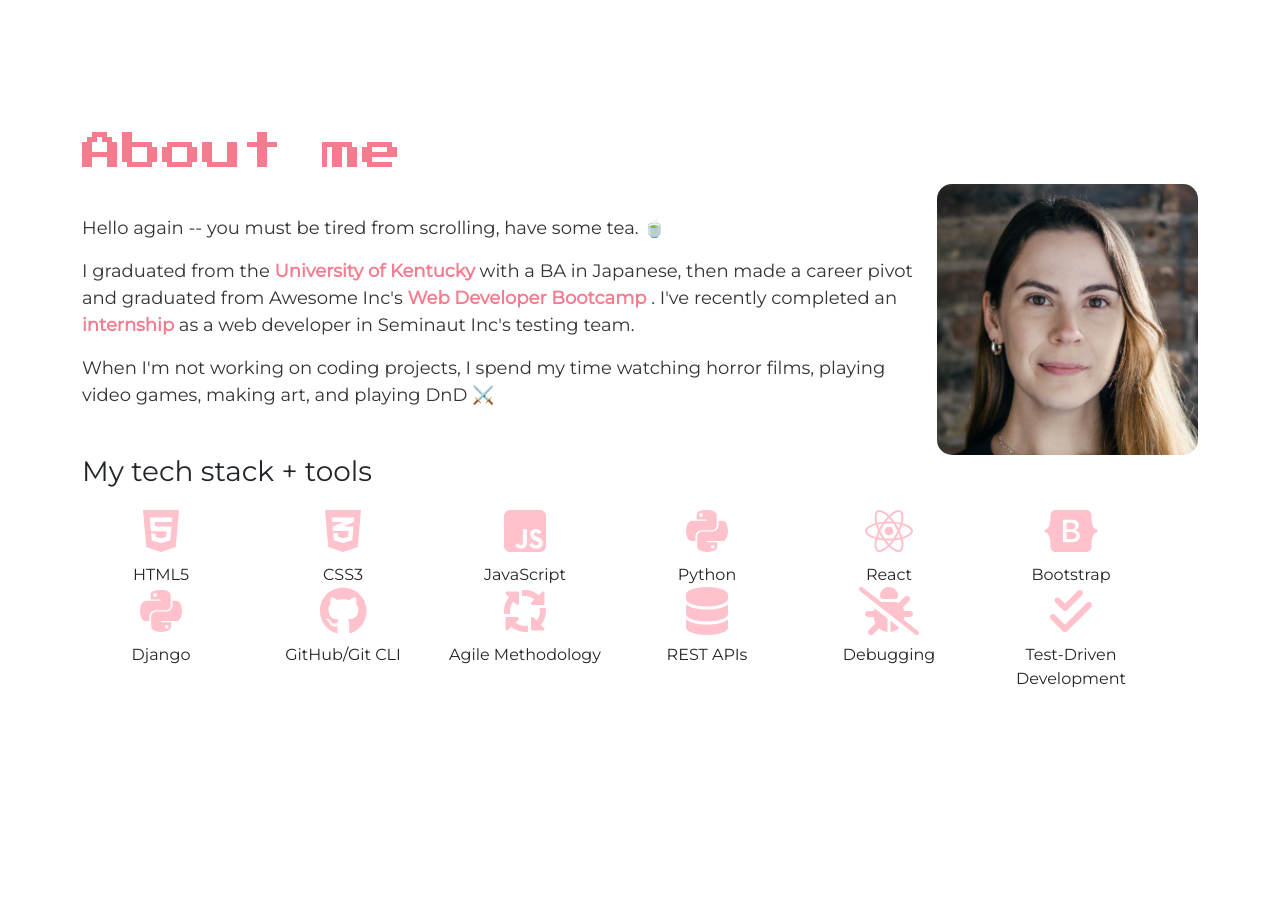
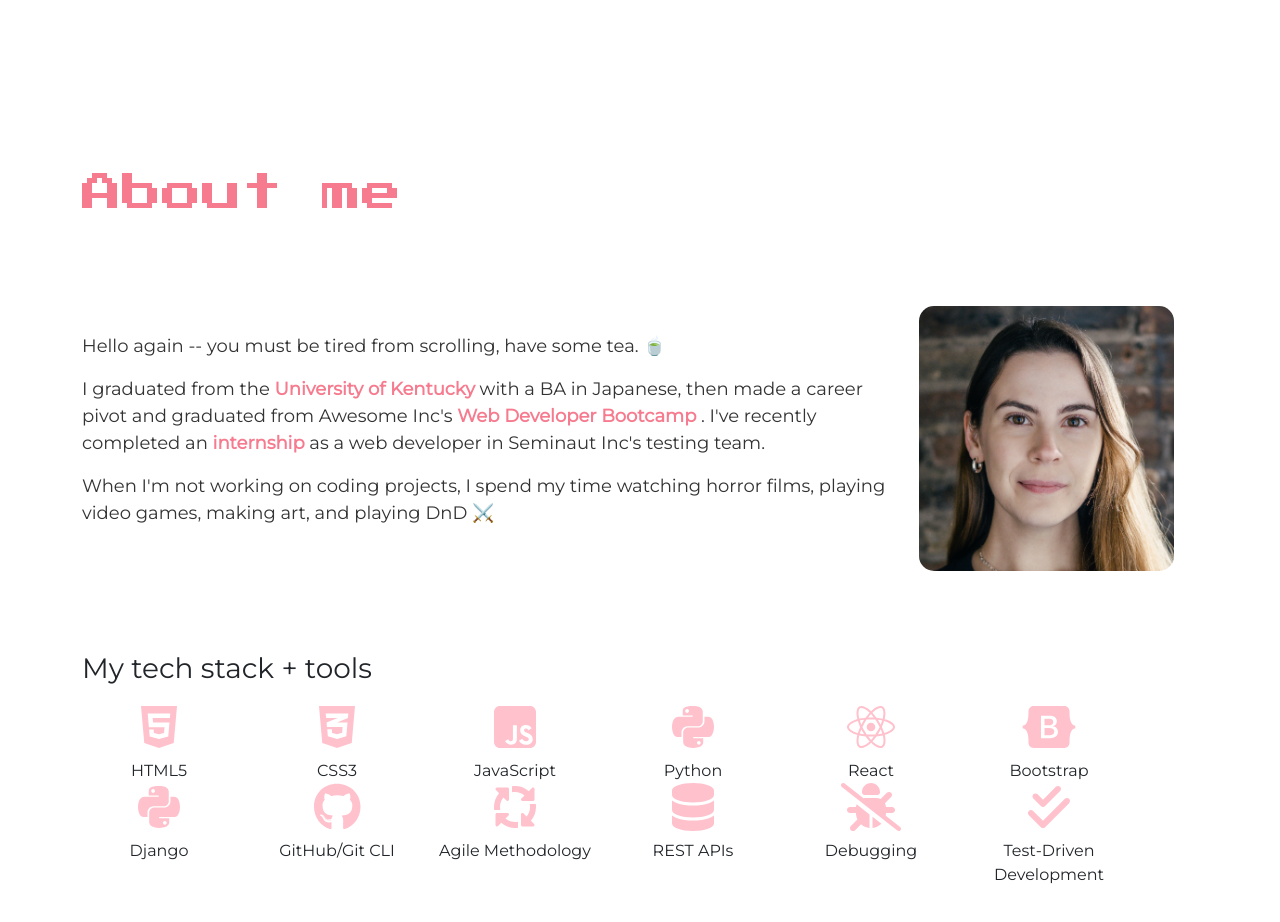
Before and after one commit to ah1096/developer-portfolio, a React (Create React App) app in the folder portfolio/: page / in a window 1280 px wide. Shown: the part 1520-2442 px from the top of the page. Built offline with nearby package versions, Linux system fonts and the light colour scheme; the HTML template or start-up script is replaced by a standard one; a web font is replaced by a local one.

Commit message:
centered AboutMe page

```diff
--- a/portfolio/src/Components/AboutPage.js
+++ b/portfolio/src/Components/AboutPage.js
@@ -17,7 +17,9 @@ export const AboutPage = () => {
     useSlideInFromBottom()
 
     return (
-        <div id="aboutpage" className="container vh-100 w-100 mx-auto mt-5 slide-in-bottom">
+        <div id="aboutpage" className="container vh-100 w-100 mx-auto">
+        <div className="row align-items-center vh-100  slide-in-bottom">
+
             <h1 id="aboutlink">About me</h1>
 
             <div className="row align-items-center">
@@ -120,5 +122,7 @@ export const AboutPage = () => {
 
             </div>
         </div>
+
+        </div>
     );
 };
```
